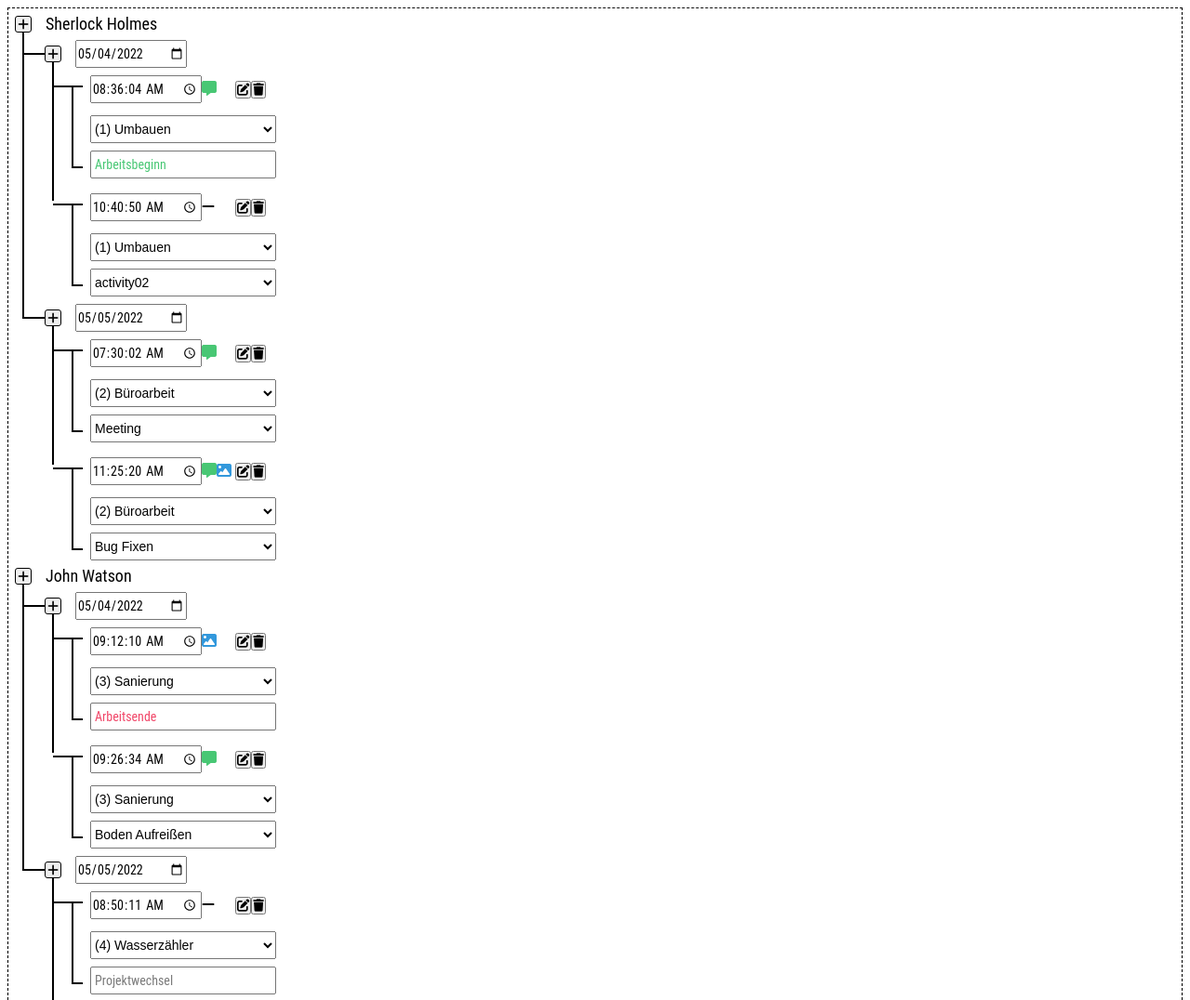
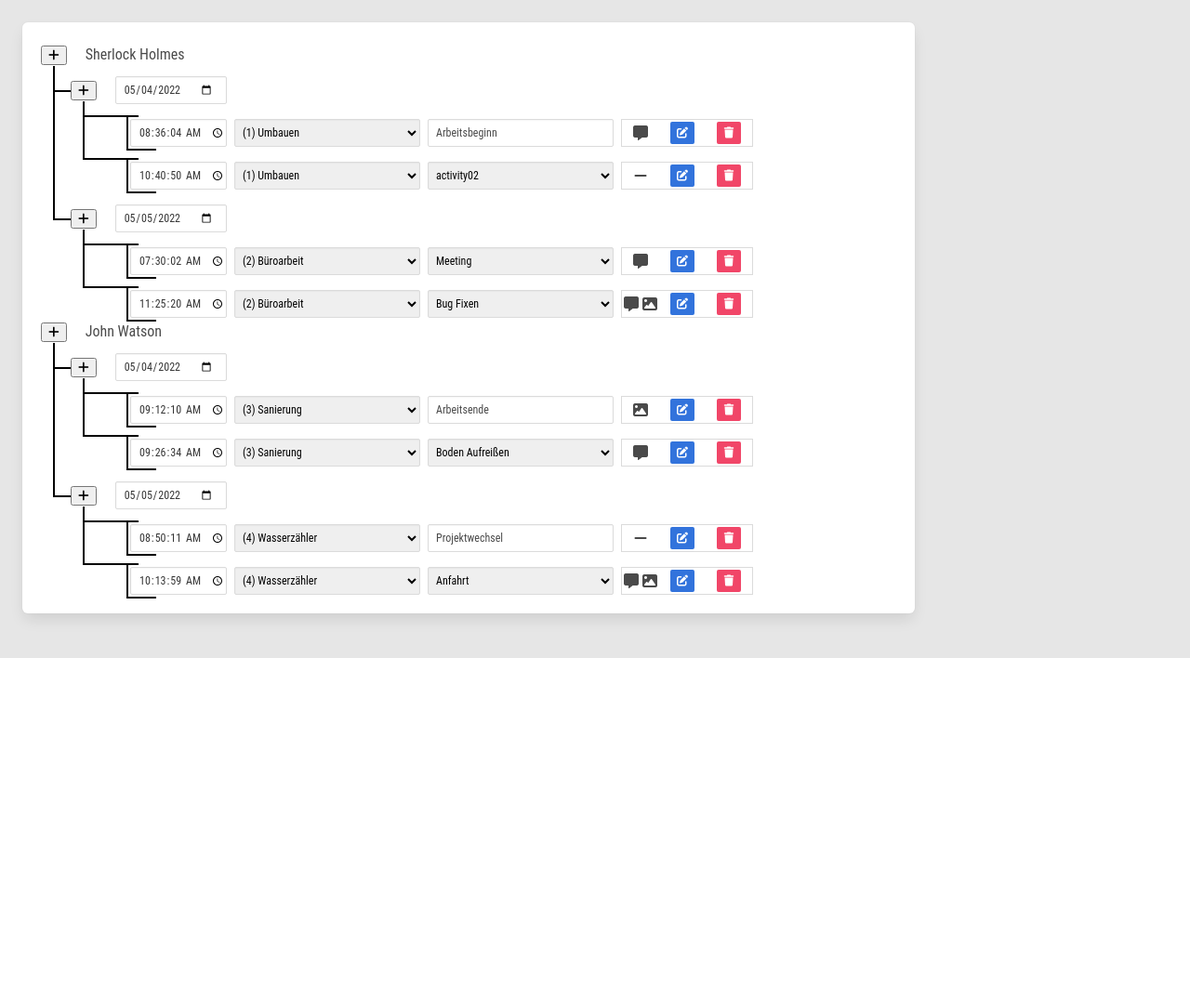
Before and after one commit to StaticYawn/tree-structure-json, a website built with Vite: page index.html in a window 1280 px wide. Shown: the top 1076 px of the page at 93% size. After the commit the page ends 800 px from the top, so only its background shows below. Built offline with nearby package versions, Linux system fonts and the light colour scheme.

Commit message:
adjusted css and div structure

```diff
--- a/index.html
+++ b/index.html
@@ -10,7 +10,7 @@
 </head>
 
 <body>
-    <div class="ticket-container flex d-col">
+    <div class="ticket-container box flex d-col">
 
     </div>
     <script type="module" src='./src/index.ts'></script>
--- a/src/index.ts
+++ b/src/index.ts
@@ -1,4 +1,5 @@
-import './style.css'
+// import './style.css'
+import './register.css'
 import { ticketsJson } from './fetchRequests';
 import { BookingData, DateData, TicketData } from './types';
 import { h, listChildren } from './structureBuilder';
@@ -16,21 +17,23 @@ function returnTicketElement(userData: TicketData) {
 
 function renderBookingData(bookingData: BookingData) {
     const row =
-        h('div', { className: 'booking' },
-            h('input', { className: 'time-input', type: 'time', value: bookingData.time }),
-            h('div', { className: 'info-icons' },
-                ...renderInfoIconsFromKey(bookingData)),
-            h('div', { className: 'util-buttons ' },
-                h('button', { className: 'edit-button' },
-                    h('i', { className: ICONS.edit })),
-                h('button', { className: 'delete-button' },
-                    h('i', { className: ICONS.delete }))),
-            h('select', { className: 'project-select', onchange: event => updateActivitySelect(event), name: bookingData.projectId.toString() },
+        h('div', { className: 'booking flex' },
+            h('div', { className: 'time-input-div' },
+                h('input', { className: 'time-input input is-small', type: 'time', value: bookingData.time })),
+            h('select', { className: 'proj-sel select is-small', onchange: event => updateActivitySelect(event), name: bookingData.projectId.toString() },
                 ...listChildren(bookingData.projectId)),
             bookingData.activityId ?
-                h('select', { className: 'activity-select', name: bookingData.activityId.toString() },
+                h('select', { className: 'activ-sel select is-small', name: bookingData.activityId.toString() },
                     ...listChildren(bookingData.activityId, bookingData.projectId)) :
                 spanFromActivityType(bookingData.activityType),
+            h('div', { className: 'utility flex' },
+                h('div', { className: 'info-icons flex' },
+                    ...renderInfoIconsFromKey(bookingData)),
+                h('div', { className: 'util-buttons flex' },
+                    h('a', { className: 'edit-button button is-link is-small', href: '#' },
+                        h('i', { className: ICONS.edit })),
+                    h('a', { className: 'delete-button button is-danger is-small', href: '#' },
+                        h('i', { className: ICONS.delete }))))
         );
     return row;
 }
@@ -41,8 +44,8 @@ function renderDateData(dateData: DateData, bookingList: Element[]) {
             h('div', { className: 'date flex d-row' },
                 h('button', { className: 'toggle-button', onclick: event => toggleSect(event) },
                     h('i', { className: ICONS.plus })),
-                h('input', { className: 'date-input', type: 'date', value: dateData.date })),
-            h('div', { className: 'booking-list list flex d-col ' },
+                h('input', { className: 'date-input input is-small', type: 'date', value: dateData.date })),
+            h('div', { className: 'booking-list list flex d-col is-hidde' },
                 ...bookingList)
         );
     return row;
@@ -55,7 +58,7 @@ function renderTicketData(userData: TicketData, dateList: Element[]) {
                 h('button', { className: 'toggle-button', onclick: event => toggleSect(event) },
                     h('i', { className: ICONS.plus })),
                 h('p', { className: 'username', textContent: userData.name })),
-            h('div', { className: 'date-list list flex d-col ' },
+            h('div', { className: 'date-list list flex d-col is-hidde' },
                 ...dateList)
         );
     return row;
@@ -64,7 +67,7 @@ function renderTicketData(userData: TicketData, dateList: Element[]) {
 function spanFromActivityType(type: number) {
     const icons = SYS[type as keyof typeof SYS]
     return h('span',
-        { className: `${icons.color} span-activity` }, icons.text);
+        { className: `${icons.color} flex span-activity is-small` }, icons.text);
 }
 
 function renderInfoIconsFromKey(bookingData: BookingData) {
@@ -101,12 +104,12 @@ function toggleSect(event: Event) {
     const parent = target.closest('.row');
     if (!parent) return;
     if (parent.classList.contains('employee-row')) {
-        parent.querySelectorAll('.booking-list:not(.hide)')
-            .forEach(elem => elem.classList.toggle('hide'));
+        parent.querySelectorAll('.booking-list:not(.is-hidden)')
+            .forEach(elem => elem.classList.toggle('is-hidden'));
         parent.querySelectorAll('.date-list .toggle-button .fa-minus')
             .forEach(icon => updateButtonIcon(icon));
     }
-    parent.querySelector('.list')!.classList.toggle('hide');
+    parent.querySelector('.list')!.classList.toggle('is-hidden');
 }
 
 function updateButtonIcon(icon: Element) {
```
